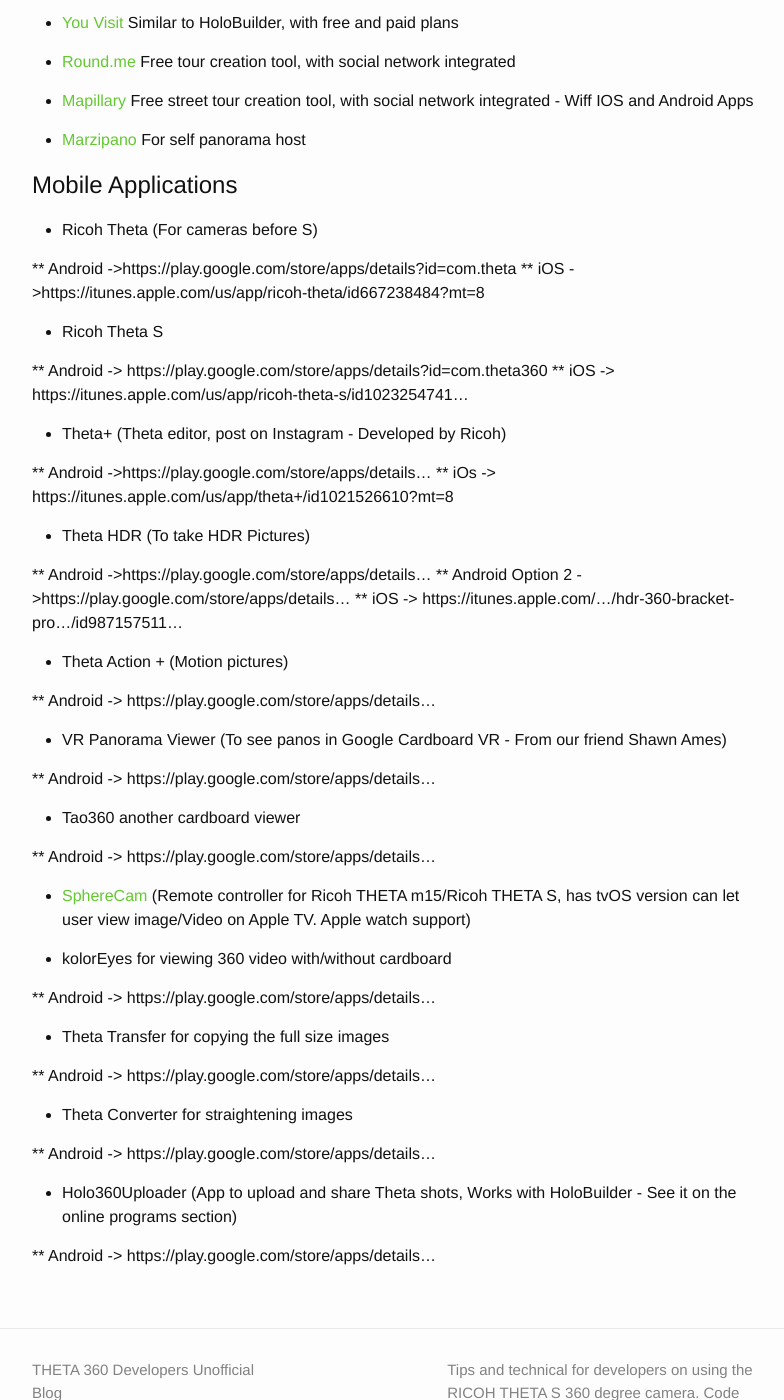
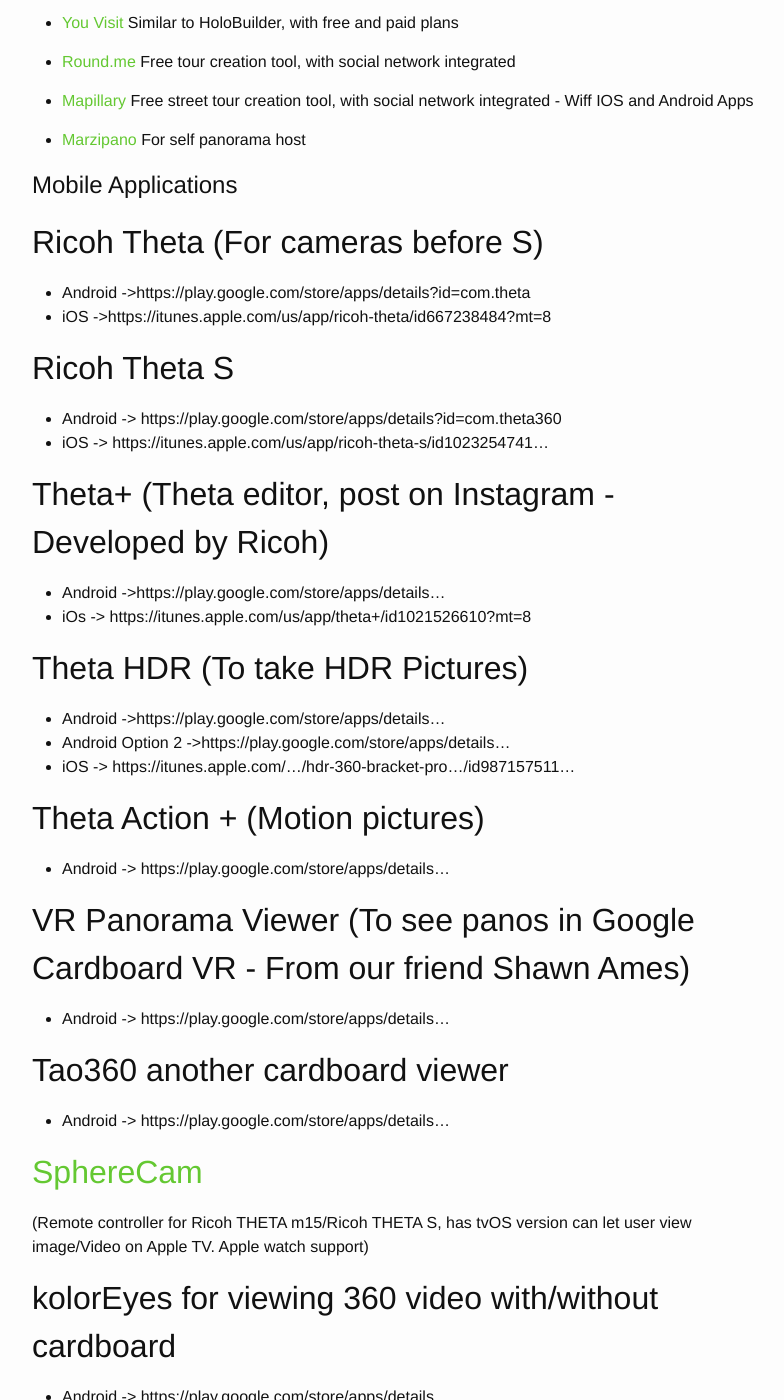
Before and after one commit to theta360developers/blog, a Jekyll site: the page built from _posts/2016-01-20-list-of-theta-apps.md, in a window 1280 px wide and 1400 px high, scrolled down 708 px. Shown: the whole window, without its empty margins (238-1022 px from the left). Built offline with Jekyll 4.4.1, drawn with Linux system fonts in a browser that asks for light colours; some of the changed text lies outside the part shown.

Commit message:
new post on list of apps

```diff
--- a/_posts/2016-01-20-list-of-theta-apps.md
+++ b/_posts/2016-01-20-list-of-theta-apps.md
@@ -48,54 +48,54 @@
 Mobile Applications
 ===================
 
-* Ricoh Theta (For cameras before S)
+## Ricoh Theta (For cameras before S)
 
-** Android ->https://play.google.com/store/apps/details?id=com.theta
-** iOS ->https://itunes.apple.com/us/app/ricoh-theta/id667238484?mt=8
+* Android ->https://play.google.com/store/apps/details?id=com.theta
+* iOS ->https://itunes.apple.com/us/app/ricoh-theta/id667238484?mt=8
 
-* Ricoh Theta S
+## Ricoh Theta S
 
-** Android -> https://play.google.com/store/apps/details?id=com.theta360
-** iOS -> https://itunes.apple.com/us/app/ricoh-theta-s/id1023254741…
+* Android -> https://play.google.com/store/apps/details?id=com.theta360
+* iOS -> https://itunes.apple.com/us/app/ricoh-theta-s/id1023254741…
 
-* Theta+ (Theta editor, post on Instagram - Developed by Ricoh)
+## Theta+ (Theta editor, post on Instagram - Developed by Ricoh)
 
-** Android ->https://play.google.com/store/apps/details…
-** iOs -> https://itunes.apple.com/us/app/theta+/id1021526610?mt=8
+* Android ->https://play.google.com/store/apps/details…
+* iOs -> https://itunes.apple.com/us/app/theta+/id1021526610?mt=8
 
-* Theta HDR (To take HDR Pictures)
+## Theta HDR (To take HDR Pictures)
 
-** Android ->https://play.google.com/store/apps/details…
-** Android Option 2 ->https://play.google.com/store/apps/details…
-** iOS -> https://itunes.apple.com/…/hdr-360-bracket-pro…/id987157511…
+* Android ->https://play.google.com/store/apps/details…
+* Android Option 2 ->https://play.google.com/store/apps/details…
+* iOS -> https://itunes.apple.com/…/hdr-360-bracket-pro…/id987157511…
 
-* Theta Action + (Motion pictures)
+## Theta Action + (Motion pictures)
 
-** Android -> https://play.google.com/store/apps/details…
+* Android -> https://play.google.com/store/apps/details…
 
-* VR Panorama Viewer (To see panos in Google Cardboard VR - From our friend Shawn Ames)
+## VR Panorama Viewer (To see panos in Google Cardboard VR - From our friend Shawn Ames)
 
-** Android -> https://play.google.com/store/apps/details…
+* Android -> https://play.google.com/store/apps/details…
 
-* Tao360 another cardboard viewer
+## Tao360 another cardboard viewer
 
-** Android -> https://play.google.com/store/apps/details…
+* Android -> https://play.google.com/store/apps/details…
 
-* [SphereCam](https://itunes.apple.com/us/app/spherecam/id973550273?mt=8)
+## [SphereCam](https://itunes.apple.com/us/app/spherecam/id973550273?mt=8)
 (Remote controller for Ricoh THETA m15/Ricoh THETA S, has tvOS version can let user view image/Video on Apple TV. Apple watch support)
 
-* kolorEyes for viewing 360 video with/without cardboard
+## kolorEyes for viewing 360 video with/without cardboard
 
-** Android -> https://play.google.com/store/apps/details…
+* Android -> https://play.google.com/store/apps/details…
 
-* Theta Transfer for copying the full size images
+## Theta Transfer for copying the full size images
 
-** Android -> https://play.google.com/store/apps/details…
+* Android -> https://play.google.com/store/apps/details…
 
-* Theta Converter for straightening images
+## Theta Converter for straightening images
 
-** Android -> https://play.google.com/store/apps/details…
+* Android -> https://play.google.com/store/apps/details…
 
-* Holo360Uploader (App to upload and share Theta shots, Works with HoloBuilder - See it on the online programs section)
+## Holo360Uploader (App to upload and share Theta shots, Works with HoloBuilder - See it on the online programs section)
 
-** Android -> https://play.google.com/store/apps/details…
+* Android -> https://play.google.com/store/apps/details…
```
